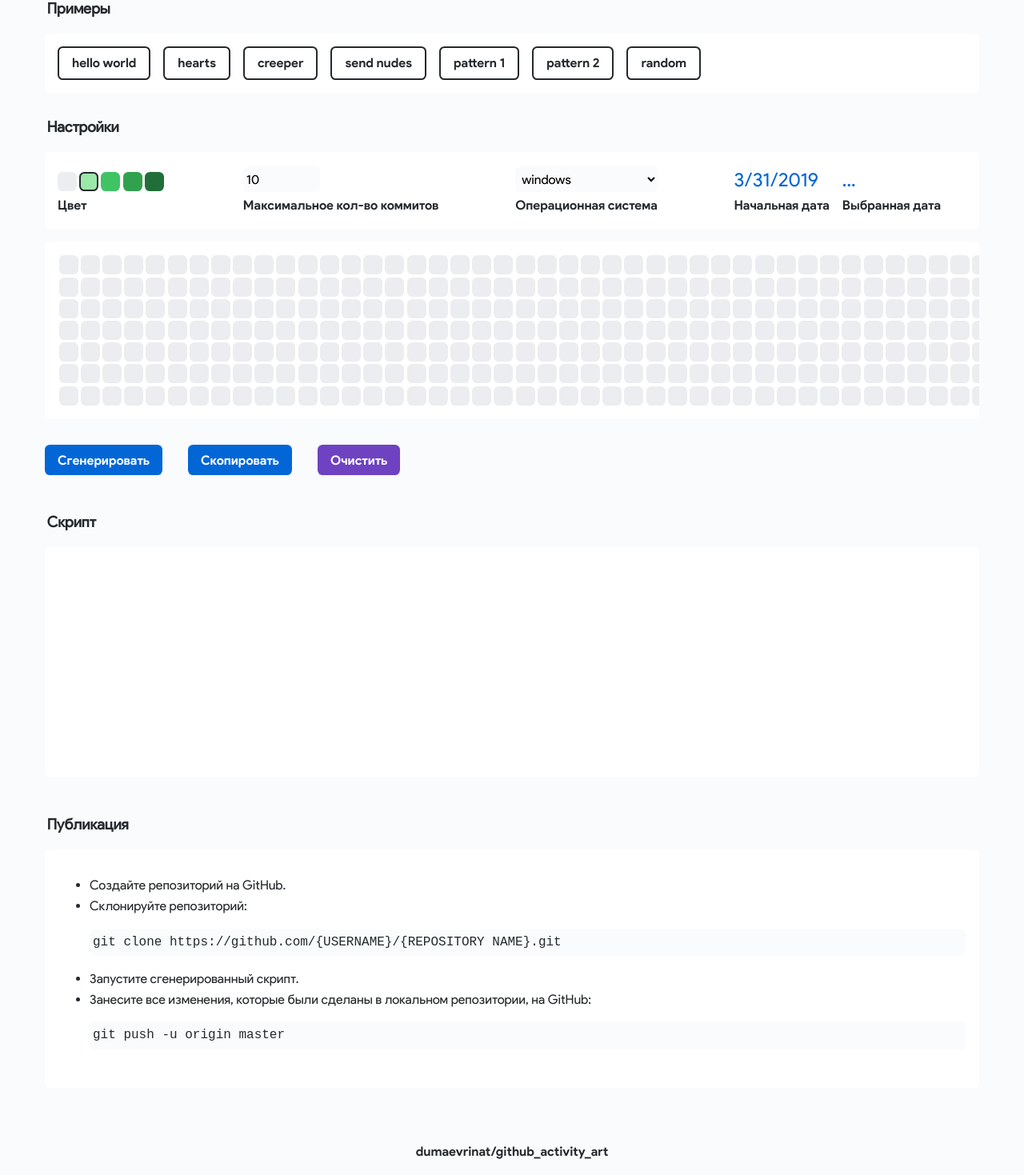
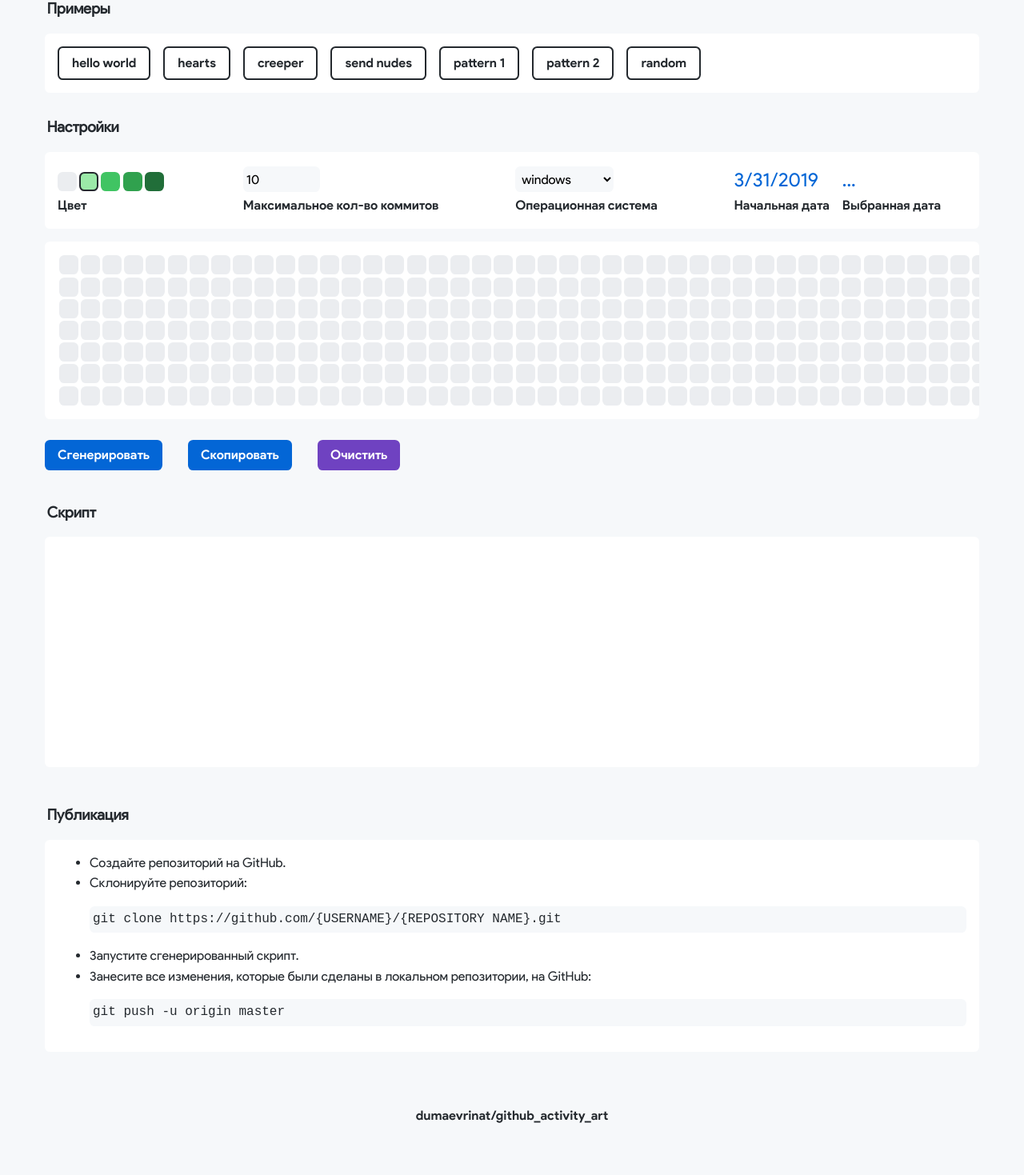
Before and after one commit to dumaevrinat/github_activity_art, a React (Create React App) app: page / in a window 1280 px wide. Shown: the part 254-1723 px from the top of the page at 80% size. After the commit the page ends 1681 px from the top, so only its background shows below. Built offline with nearby package versions, Linux system fonts and the light colour scheme.

Commit message:
update style & change board templates

```diff
--- a/package.json
+++ b/package.json
@@ -1,7 +1,6 @@
 {
   "name": "github_activity_art",
   "version": "0.1.0",
-  "homepage": "https://dumaevrinat.github.io/github_activity_art",
   "dependencies": {
     "copy-to-clipboard": "^3.3.1",
     "gh-pages": "^3.1.0",
--- a/public/style.css
+++ b/public/style.css
@@ -3,7 +3,7 @@
     --color-secondary: #6f42c1;
 
     --color-default: #24292e;
-    --color-background-default: #fafbfc;
+    --color-background-default: #f6f8fa;
     --color-background-secondary: #fff;
 }
 
@@ -35,7 +35,7 @@ button {
     border: 0;
     outline: none;
     padding: 0.6em 1em 0.6em 1em;
-    margin: 1em;
+    margin: 0.6em 1em 0.6em 1em;
     font-family: 'Product Sans Bold', sans-serif;
     font-size: 16px;
     color: var(--color-background-secondary);
@@ -77,7 +77,6 @@ select {
     border-radius: 0.4em;
 }
 
-
 header {
     flex-direction: row;
     background-color: var(--color-background-default);
@@ -99,6 +98,10 @@ a:hover {
 
 a:active {
     filter: brightness(0.9);
+}
+
+ul {
+    margin: 0 0 0 0;
 }
 
 pre {
@@ -209,8 +212,6 @@ footer {
 }
 
 .OSSettings {
-    display: flex;
-    flex-direction: column;
     margin-right: 1em;
 }
 
@@ -275,13 +276,6 @@ footer {
     background-color: var(--color-secondary);
 }
 
-.generateButton {
-    background-color: var(--color-primary);
-}
-
-.copyButton {
-}
-
 .generatedCode {
     box-sizing: border-box;
     width: 100%;
--- a/src/App.js
+++ b/src/App.js
@@ -39,7 +39,7 @@ export default function App() {
     };
 
     const setBoardTemplate = (i) => {
-        const templateSquaresTypes = boardTemplates[i].squaresTypes;
+        const templateSquaresTypes = boardTemplates[i].squaresTypes();
 
         const newSquares = squares.map((square, index) => {
                 square.type = templateSquaresTypes[index];
--- a/src/boardTemplatesData.js
+++ b/src/boardTemplatesData.js
@@ -1,31 +1,31 @@
 const boardTemplates = [
     {
         name: 'hello world',
-        squaresTypes: [4,4,4,4,4,4,4,0,0,0,4,0,0,0,0,0,0,4,0,0,0,4,4,4,4,4,4,4,0,0,0,0,0,0,0,4,4,4,4,4,4,4,4,0,0,4,0,0,4,4,0,0,4,0,0,4,4,0,0,4,0,0,4,0,0,0,0,0,0,0,4,4,4,4,4,4,4,0,0,0,0,0,0,4,0,0,0,0,0,0,4,0,0,0,0,0,0,4,0,0,0,0,0,0,0,4,4,4,4,4,4,4,0,0,0,0,0,0,4,0,0,0,0,0,0,4,0,0,0,0,0,0,4,0,0,0,0,0,0,0,4,4,4,4,4,4,4,4,0,0,0,0,0,4,4,0,0,0,0,0,4,4,4,4,4,4,4,4,0,0,0,0,0,0,0,0,0,0,0,0,0,0,0,0,0,0,0,0,0,4,4,4,4,4,4,4,0,0,0,0,0,0,4,4,4,4,4,4,4,4,0,0,0,0,0,0,4,4,4,4,4,4,4,4,0,0,0,0,0,0,0,4,4,4,4,4,4,4,4,0,0,0,0,0,4,4,0,0,0,0,0,4,4,4,4,4,4,4,4,0,0,0,0,0,0,0,4,4,4,4,4,4,4,4,0,0,4,4,0,0,4,0,0,4,0,4,0,4,4,4,4,0,0,4,0,0,0,0,0,0,0,4,4,4,4,4,4,4,0,0,0,0,0,0,4,0,0,0,0,0,0,4,0,0,0,0,0,0,4,0,0,0,0,0,0,0,4,4,4,4,4,4,4,4,0,0,0,0,0,4,4,0,0,0,0,0,4,0,4,4,4,4,4,0,0,0,0,0,0,0,0]
+        squaresTypes: () => [4,4,4,4,4,4,4,0,0,0,4,0,0,0,0,0,0,4,0,0,0,4,4,4,4,4,4,4,0,0,0,0,0,0,0,4,4,4,4,4,4,4,4,0,0,4,0,0,4,4,0,0,4,0,0,4,4,0,0,4,0,0,4,0,0,0,0,0,0,0,4,4,4,4,4,4,4,0,0,0,0,0,0,4,0,0,0,0,0,0,4,0,0,0,0,0,0,4,0,0,0,0,0,0,0,4,4,4,4,4,4,4,0,0,0,0,0,0,4,0,0,0,0,0,0,4,0,0,0,0,0,0,4,0,0,0,0,0,0,0,4,4,4,4,4,4,4,4,0,0,0,0,0,4,4,0,0,0,0,0,4,4,4,4,4,4,4,4,0,0,0,0,0,0,0,0,0,0,0,0,0,0,0,0,0,0,0,0,0,4,4,4,4,4,4,4,0,0,0,0,0,0,4,4,4,4,4,4,4,4,0,0,0,0,0,0,4,4,4,4,4,4,4,4,0,0,0,0,0,0,0,4,4,4,4,4,4,4,4,0,0,0,0,0,4,4,0,0,0,0,0,4,4,4,4,4,4,4,4,0,0,0,0,0,0,0,4,4,4,4,4,4,4,4,0,0,4,4,0,0,4,0,0,4,0,4,0,4,4,4,4,0,0,4,0,0,0,0,0,0,0,4,4,4,4,4,4,4,0,0,0,0,0,0,4,0,0,0,0,0,0,4,0,0,0,0,0,0,4,0,0,0,0,0,0,0,4,4,4,4,4,4,4,4,0,0,0,0,0,4,4,0,0,0,0,0,4,0,4,4,4,4,4,0,0,0,0,0,0,0,0]
     },
     {
         name: 'hearts',
-        squaresTypes: [0,0,0,0,0,0,0,0,0,0,0,0,0,0,0,4,4,4,0,0,0,4,1,1,1,4,0,0,4,1,1,1,1,4,0,0,4,1,1,1,1,4,4,1,1,1,1,4,0,4,1,1,1,4,0,0,0,4,4,4,0,0,0,0,0,0,0,0,0,0,0,4,4,4,0,0,0,4,2,2,2,4,0,0,4,2,2,2,2,4,0,0,4,2,2,2,2,4,4,2,2,2,2,4,0,4,2,2,2,4,0,0,0,4,4,4,0,0,0,0,0,0,0,0,0,0,0,4,4,4,0,0,0,4,3,3,3,4,0,0,4,3,3,3,3,4,0,0,4,3,3,3,3,4,4,3,3,3,3,4,0,4,3,3,3,4,0,0,0,4,4,4,0,0,0,0,0,0,0,0,0,0,0,4,4,4,0,0,0,4,2,2,2,4,0,0,4,2,2,2,2,4,0,0,4,2,2,2,2,4,4,2,2,2,2,4,0,4,2,2,2,4,0,0,0,4,4,4,0,0,0,0,0,0,0,0,0,0,0,4,4,4,0,0,0,4,1,1,1,4,0,0,4,1,1,1,1,4,0,0,4,1,1,1,1,4,4,1,1,1,1,4,0,4,1,1,1,4,0,0,0,4,4,4,0,0,0,0,0,0,0,0,0,0,0,4,4,4,0,0,0,4,2,2,2,4,0,0,4,2,2,2,2,4,0,0,4,2,2,2,2,4,4,2,2,2,2,4,0,4,2,2,2,4,0,0,0,4,4,4,0,0,0,0,0,0,0,0,0,0,0,0,0,0,0,0,0,0,0,0,0,0,0,0,0,0,0,0,0,0,0]
+        squaresTypes: () => [0,0,0,0,0,0,0,0,0,0,0,0,0,0,0,4,4,4,0,0,0,4,1,1,1,4,0,0,4,1,1,1,1,4,0,0,4,1,1,1,1,4,4,1,1,1,1,4,0,4,1,1,1,4,0,0,0,4,4,4,0,0,0,0,0,0,0,0,0,0,0,4,4,4,0,0,0,4,2,2,2,4,0,0,4,2,2,2,2,4,0,0,4,2,2,2,2,4,4,2,2,2,2,4,0,4,2,2,2,4,0,0,0,4,4,4,0,0,0,0,0,0,0,0,0,0,0,4,4,4,0,0,0,4,3,3,3,4,0,0,4,3,3,3,3,4,0,0,4,3,3,3,3,4,4,3,3,3,3,4,0,4,3,3,3,4,0,0,0,4,4,4,0,0,0,0,0,0,0,0,0,0,0,4,4,4,0,0,0,4,2,2,2,4,0,0,4,2,2,2,2,4,0,0,4,2,2,2,2,4,4,2,2,2,2,4,0,4,2,2,2,4,0,0,0,4,4,4,0,0,0,0,0,0,0,0,0,0,0,4,4,4,0,0,0,4,1,1,1,4,0,0,4,1,1,1,1,4,0,0,4,1,1,1,1,4,4,1,1,1,1,4,0,4,1,1,1,4,0,0,0,4,4,4,0,0,0,0,0,0,0,0,0,0,0,4,4,4,0,0,0,4,2,2,2,4,0,0,4,2,2,2,2,4,0,0,4,2,2,2,2,4,4,2,2,2,2,4,0,4,2,2,2,4,0,0,0,4,4,4,0,0,0,0,0,0,0,0,0,0,0,0,0,0,0,0,0,0,0,0,0,0,0,0,0,0,0,0,0,0,0]
     },
     {
         name: 'creeper',
-        squaresTypes: [4,4,4,4,4,4,0,2,2,2,2,2,2,4,2,2,2,2,2,2,2,2,4,4,2,2,2,2,2,4,4,2,4,4,2,2,2,2,4,4,2,2,2,2,2,4,4,2,2,2,4,4,2,4,4,2,2,4,4,2,2,2,2,2,2,2,2,2,2,2,2,2,2,2,2,2,4,4,4,4,4,4,4,0,0,0,0,0,0,0,0,0,0,0,0,0,0,0,4,4,4,4,4,4,0,2,2,2,2,2,2,4,2,2,2,2,2,2,2,2,4,4,2,2,2,2,2,4,4,2,4,4,2,2,2,2,4,4,2,2,2,2,2,4,4,2,2,2,4,4,2,4,4,2,2,4,4,2,2,2,2,2,2,2,2,2,2,2,2,2,2,2,2,2,4,4,4,4,4,4,4,0,0,0,0,0,0,0,0,0,0,0,0,0,0,0,4,4,4,4,4,4,0,2,2,2,2,2,2,4,2,2,2,2,2,2,2,2,4,4,2,2,2,2,2,4,4,2,4,4,2,2,2,2,4,4,2,2,2,2,2,4,4,2,2,2,4,4,2,4,4,2,2,4,4,2,2,2,2,2,2,2,2,2,2,2,2,2,2,2,2,2,4,4,4,4,4,4,4,0,0,0,0,0,0,0,0,0,0,0,0,0,0,0,0,0,0,0,0,0,0,0,0,0,0,0,0,0,0,0,0,0,0,0,0,0,0,0,0,0,0,0,0,0,0,0,0,0,0,0,0,0,0,0,0,0,0,0,0,0,0,0,0,0,0,0,0,0,0,0,0,0,0,0,0,0,0,0,0,0,0,0,0,0,0,0,0,0,0,0,0]
+        squaresTypes: () => [4,4,4,4,4,4,0,2,2,2,2,2,2,4,2,2,2,2,2,2,2,2,4,4,2,2,2,2,2,4,4,2,4,4,2,2,2,2,4,4,2,2,2,2,2,4,4,2,2,2,4,4,2,4,4,2,2,4,4,2,2,2,2,2,2,2,2,2,2,2,2,2,2,2,2,2,4,4,4,4,4,4,4,0,0,0,0,0,0,0,0,0,0,0,0,0,0,0,4,4,4,4,4,4,0,2,2,2,2,2,2,4,2,2,2,2,2,2,2,2,4,4,2,2,2,2,2,4,4,2,4,4,2,2,2,2,4,4,2,2,2,2,2,4,4,2,2,2,4,4,2,4,4,2,2,4,4,2,2,2,2,2,2,2,2,2,2,2,2,2,2,2,2,2,4,4,4,4,4,4,4,0,0,0,0,0,0,0,0,0,0,0,0,0,0,0,4,4,4,4,4,4,0,2,2,2,2,2,2,4,2,2,2,2,2,2,2,2,4,4,2,2,2,2,2,4,4,2,4,4,2,2,2,2,4,4,2,2,2,2,2,4,4,2,2,2,4,4,2,4,4,2,2,4,4,2,2,2,2,2,2,2,2,2,2,2,2,2,2,2,2,2,4,4,4,4,4,4,4,0,0,0,0,0,0,0,0,0,0,0,0,0,0,0,0,0,0,0,0,0,0,0,0,0,0,0,0,0,0,0,0,0,0,0,0,0,0,0,0,0,0,0,0,0,0,0,0,0,0,0,0,0,0,0,0,0,0,0,0,0,0,0,0,0,0,0,0,0,0,0,0,0,0,0,0,0,0,0,0,0,0,0,0,0,0,0,0,0,0,0,0]
     },
     {
         name: 'send nudes',
-        squaresTypes: [0,0,0,0,0,0,0,0,4,4,0,0,4,0,4,0,0,4,0,0,4,4,0,0,4,0,0,4,4,0,0,4,0,0,4,0,4,0,0,4,4,0,0,0,0,0,0,0,0,4,4,4,4,4,4,4,4,0,0,4,0,0,4,4,0,0,4,0,0,4,4,0,0,4,0,0,4,0,0,0,0,0,0,0,4,4,4,4,4,4,4,4,4,0,0,0,0,0,0,0,4,4,4,0,0,0,0,0,0,0,4,4,4,4,4,4,4,4,4,0,0,0,0,0,0,0,4,4,4,4,4,4,4,4,0,0,0,0,0,4,4,0,0,0,0,0,4,4,0,0,0,0,0,4,0,4,4,4,4,4,0,0,0,0,0,0,0,0,0,0,0,0,0,0,0,0,0,0,0,0,0,0,4,4,4,4,4,4,4,4,4,0,0,0,0,0,0,0,4,4,4,0,0,0,0,0,0,0,4,4,4,4,4,4,4,4,4,0,0,0,0,0,0,0,4,4,4,4,4,4,4,0,0,0,0,0,0,4,0,0,0,0,0,0,4,4,4,4,4,4,4,4,0,0,0,0,0,0,0,4,4,4,4,4,4,4,4,0,0,0,0,0,4,4,0,0,0,0,0,4,4,0,0,0,0,0,4,0,4,4,4,4,4,0,0,0,0,0,0,0,0,4,4,4,4,4,4,4,4,0,0,4,0,0,4,4,0,0,4,0,0,4,4,0,0,4,0,0,4,0,0,0,0,0,0,0,0,4,4,0,0,4,0,4,0,0,4,0,0,4,4,0,0,4,0,0,4,4,0,0,4,0,0,4,0,4,0,0,4,4,0]
+        squaresTypes: () => [0,0,0,0,0,0,0,0,4,4,0,0,4,0,4,0,0,4,0,0,4,4,0,0,4,0,0,4,4,0,0,4,0,0,4,0,4,0,0,4,4,0,0,0,0,0,0,0,0,4,4,4,4,4,4,4,4,0,0,4,0,0,4,4,0,0,4,0,0,4,4,0,0,4,0,0,4,0,0,0,0,0,0,0,4,4,4,4,4,4,4,4,4,0,0,0,0,0,0,0,4,4,4,0,0,0,0,0,0,0,4,4,4,4,4,4,4,4,4,0,0,0,0,0,0,0,4,4,4,4,4,4,4,4,0,0,0,0,0,4,4,0,0,0,0,0,4,4,0,0,0,0,0,4,0,4,4,4,4,4,0,0,0,0,0,0,0,0,0,0,0,0,0,0,0,0,0,0,0,0,0,0,4,4,4,4,4,4,4,4,4,0,0,0,0,0,0,0,4,4,4,0,0,0,0,0,0,0,4,4,4,4,4,4,4,4,4,0,0,0,0,0,0,0,4,4,4,4,4,4,4,0,0,0,0,0,0,4,0,0,0,0,0,0,4,4,4,4,4,4,4,4,0,0,0,0,0,0,0,4,4,4,4,4,4,4,4,0,0,0,0,0,4,4,0,0,0,0,0,4,4,0,0,0,0,0,4,0,4,4,4,4,4,0,0,0,0,0,0,0,0,4,4,4,4,4,4,4,4,0,0,4,0,0,4,4,0,0,4,0,0,4,4,0,0,4,0,0,4,0,0,0,0,0,0,0,0,4,4,0,0,4,0,4,0,0,4,0,0,4,4,0,0,4,0,0,4,4,0,0,4,0,0,4,0,4,0,0,4,4,0]
     },
     {
         name: 'pattern 1',
-        squaresTypes: [3,3,4,4,4,3,3,2,3,3,4,3,3,2,2,2,3,3,3,2,2,1,2,2,3,2,2,1,1,1,2,2,2,1,1,2,1,1,2,1,1,2,2,2,1,1,1,2,2,3,2,2,1,2,2,3,3,3,2,2,2,3,3,4,3,3,2,3,3,4,4,4,3,3,3,4,4,3,4,4,3,4,4,3,3,3,4,4,4,3,3,2,3,3,4,3,3,2,2,2,3,3,3,2,2,1,2,2,3,2,2,1,1,1,2,2,2,1,1,2,1,1,2,1,1,2,2,2,1,1,1,2,2,3,2,2,1,2,2,3,3,3,2,2,2,3,3,4,3,3,2,3,3,4,4,4,3,3,3,4,4,3,4,4,3,4,4,3,3,3,4,4,4,3,3,2,3,3,4,3,3,2,2,2,3,3,3,2,2,1,2,2,3,2,2,1,1,1,2,2,2,1,1,2,1,1,2,1,1,2,2,2,1,1,1,2,2,3,2,2,1,2,2,3,3,3,2,2,2,3,3,4,3,3,2,3,3,4,4,4,3,3,3,4,4,3,4,4,3,4,4,3,3,3,4,4,4,3,3,2,3,3,4,3,3,2,2,2,3,3,3,2,2,1,2,2,3,2,2,1,1,1,2,2,2,1,1,2,1,1,2,1,1,2,2,2,1,1,1,2,2,3,2,2,1,2,2,3,3,3,2,2,2,3,3,4,3,3,2,3,3,4,4,4,3,3,3,4,4,3,4,4,3,4,4,3,3,3,4,4,4,3,3,2,3,3,4,3,3,2,2,2,3,3,3,2,2,1,2,2,3,2,2,1,1,1,2,2,2,1,1]
+        squaresTypes: () => [3,3,4,4,4,3,3,2,3,3,4,3,3,2,2,2,3,3,3,2,2,1,2,2,3,2,2,1,1,1,2,2,2,1,1,2,1,1,2,1,1,2,2,2,1,1,1,2,2,3,2,2,1,2,2,3,3,3,2,2,2,3,3,4,3,3,2,3,3,4,4,4,3,3,3,4,4,3,4,4,3,4,4,3,3,3,4,4,4,3,3,2,3,3,4,3,3,2,2,2,3,3,3,2,2,1,2,2,3,2,2,1,1,1,2,2,2,1,1,2,1,1,2,1,1,2,2,2,1,1,1,2,2,3,2,2,1,2,2,3,3,3,2,2,2,3,3,4,3,3,2,3,3,4,4,4,3,3,3,4,4,3,4,4,3,4,4,3,3,3,4,4,4,3,3,2,3,3,4,3,3,2,2,2,3,3,3,2,2,1,2,2,3,2,2,1,1,1,2,2,2,1,1,2,1,1,2,1,1,2,2,2,1,1,1,2,2,3,2,2,1,2,2,3,3,3,2,2,2,3,3,4,3,3,2,3,3,4,4,4,3,3,3,4,4,3,4,4,3,4,4,3,3,3,4,4,4,3,3,2,3,3,4,3,3,2,2,2,3,3,3,2,2,1,2,2,3,2,2,1,1,1,2,2,2,1,1,2,1,1,2,1,1,2,2,2,1,1,1,2,2,3,2,2,1,2,2,3,3,3,2,2,2,3,3,4,3,3,2,3,3,4,4,4,3,3,3,4,4,3,4,4,3,4,4,3,3,3,4,4,4,3,3,2,3,3,4,3,3,2,2,2,3,3,3,2,2,1,2,2,3,2,2,1,1,1,2,2,2,1,1]
     },
     {
         name: 'pattern 2',
-        squaresTypes: new Array(571).fill(undefined).map((value, index) => (Math.floor((index) % 6)) % 5)
+        squaresTypes: () => new Array(571).fill(undefined).map((value, index) => (Math.floor((index) % 6)) % 5)
     },
     {
         name: 'random',
-        squaresTypes: new Array(571).fill(undefined).map(() => Math.floor(Math.random() * (5)))
+        squaresTypes: () => new Array(571).fill(undefined).map(() => Math.floor(Math.random() * (5)))
     }
 
 ];
--- a/src/utils.js
+++ b/src/utils.js
@@ -38,12 +38,12 @@ export function generateCode(squares, maxCommitCount, func) {
 export function getCommandsWindows(date) {
     let dateString = `${date.getFullYear()}-${date.getMonth() + 1}-${date.getDate()}T00:01`;
 
-    return `date --rfc-3339='ns' > file.txt \ngit add --all && GIT_AUTHOR_DATE='${dateString}' GIT_COMMITTER_DATE='${dateString}' git commit -m 'Graph Data ${dateString}'\n`
+    return `date --rfc-3339='ns' > file.txt \ngit add --all && GIT_AUTHOR_DATE='${dateString}' GIT_COMMITTER_DATE='${dateString}' git commit -m 'date ${dateString}'\n`
 }
 
 export function getCommandsLinux(date) {
     let dateString = `${date.getFullYear()}-${date.getMonth() + 1}-${date.getDate()}T00:01`;
 
-    return `cat /dev/urandom | env LC_CTYPE=C tr -dc 'a-zA-Z0-9' | fold -w 32 | head -n 1 > file.txt \ngit add --all && GIT_AUTHOR_DATE='${dateString}' GIT_COMMITTER_DATE='${dateString}' git commit -m 'Graph Data ${dateString}'\n`
+    return `cat /dev/urandom | env LC_CTYPE=C tr -dc 'a-zA-Z0-9' | fold -w 32 | head -n 1 > file.txt \ngit add --all && GIT_AUTHOR_DATE='${dateString}' GIT_COMMITTER_DATE='${dateString}' git commit -m 'date ${dateString}'\n`
 
 }
```
